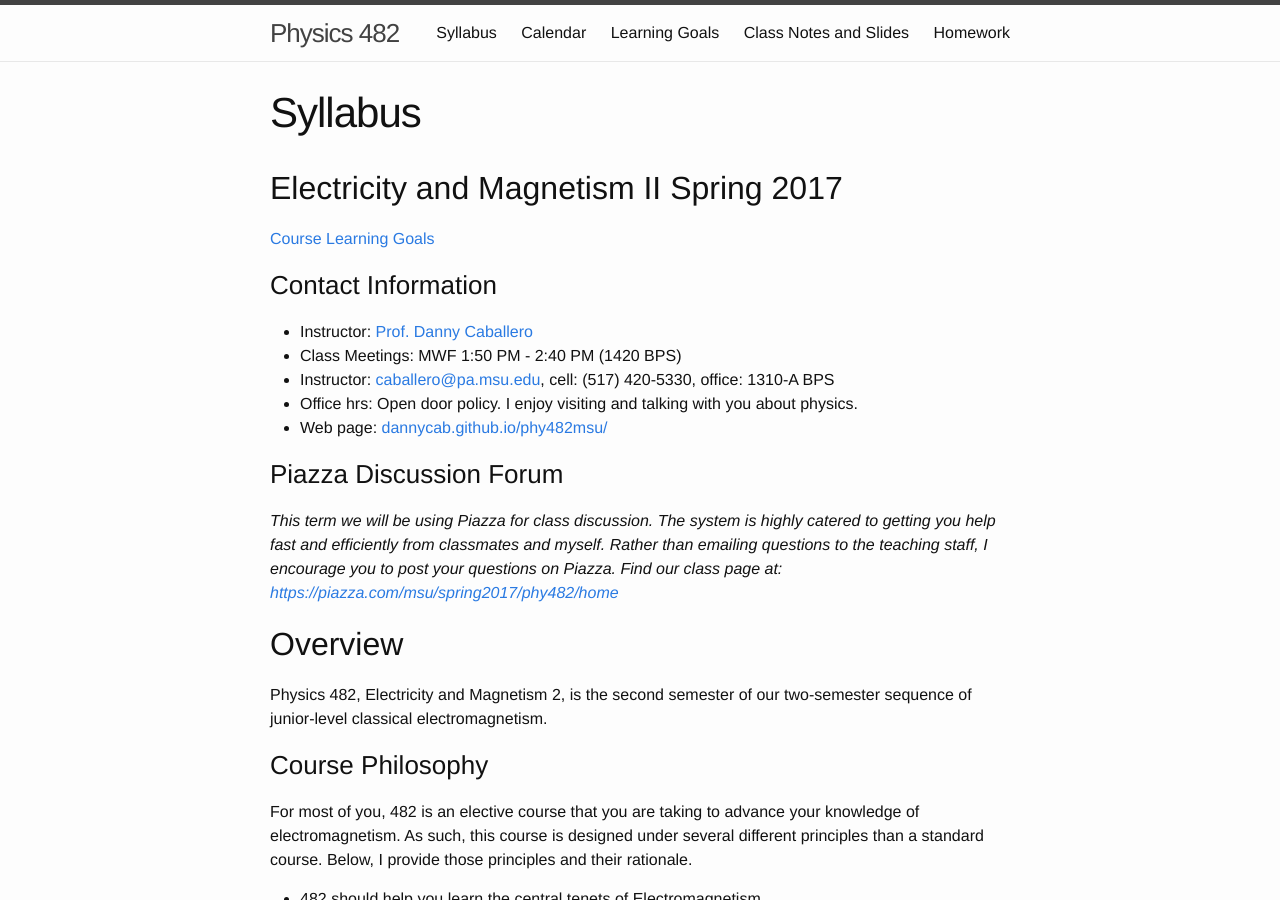
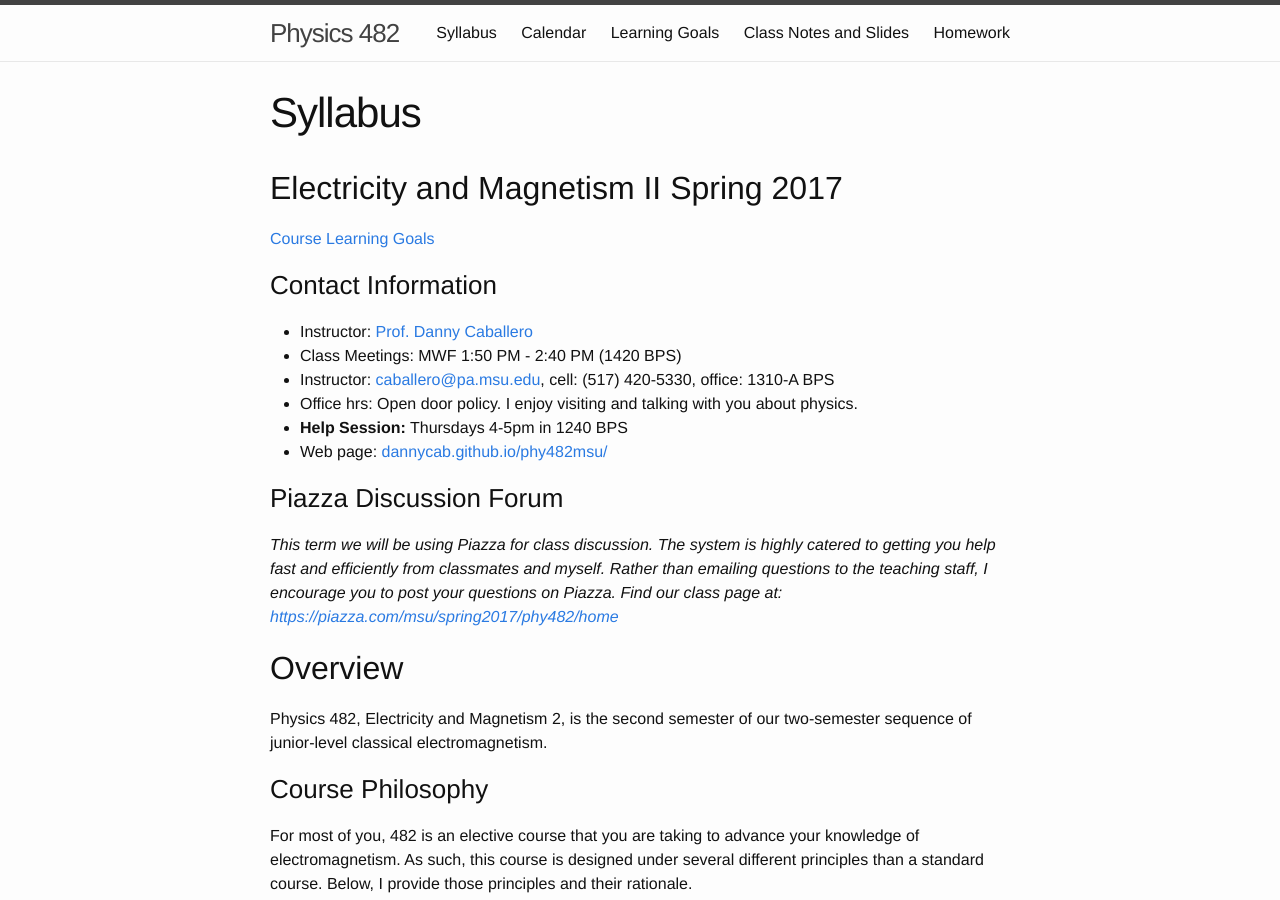
Before and after one commit to KSchram/phy482msu, a Jekyll site: the page built from syllabus.md, in a window 1280 px wide and 900 px high. Built offline with Jekyll 4.4.1, drawn with Linux system fonts in a browser that asks for light colours.

Commit message:
updated with time for help session

```diff
--- a/syllabus.md
+++ b/syllabus.md
@@ -15,6 +15,7 @@ use_math: true
 -   Instructor: <caballero@pa.msu.edu>, cell: (517) 420-5330, office:
     1310-A BPS
 -   Office hrs: Open door policy. I enjoy visiting and talking with you about physics.
+-   **Help Session:** Thursdays 4-5pm in 1240 BPS
 -   Web page:
     [dannycab.github.io/phy482msu/](http://dannycab.github.io/phy482msu/)
 
```
